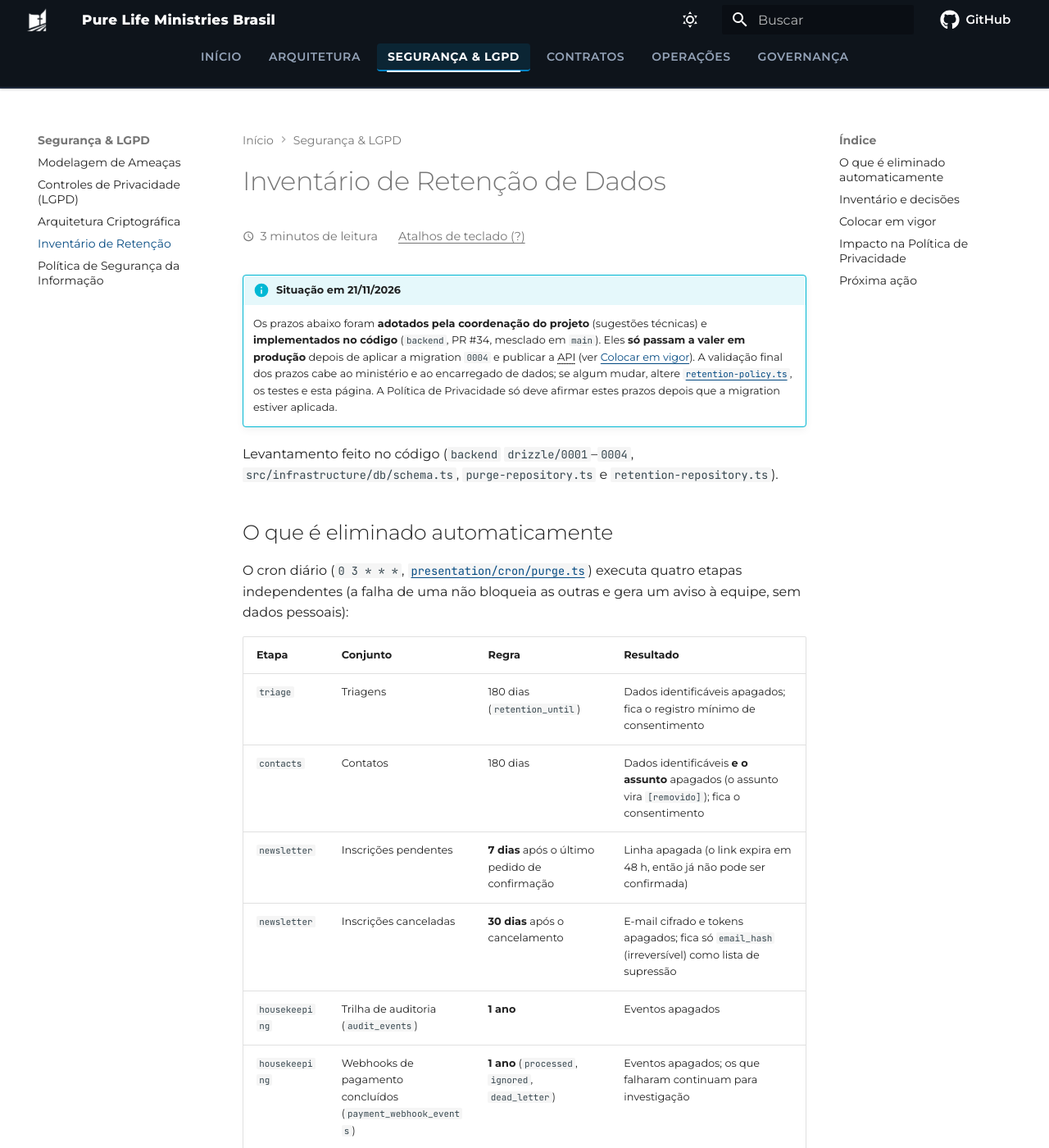
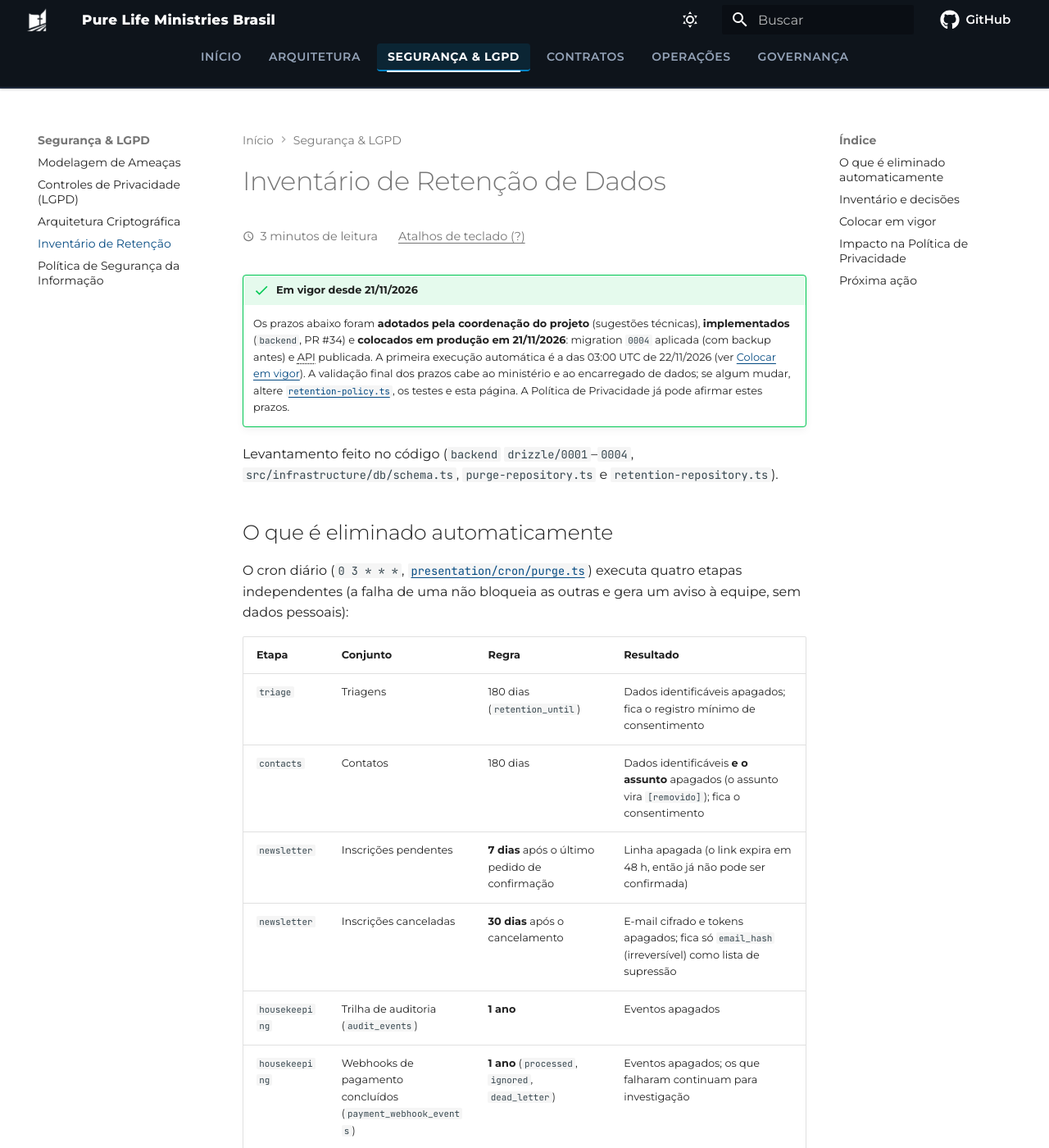
Before and after one commit to purelifeministriesbrasil/documentation, an MkDocs documentation site: the page built from docs/security/data-retention.md, in a window 1280 px wide and 1400 px high. Shown: the whole window at 82% size. Built offline with MkDocs 1.6.1 and Material for MkDocs 9.7.7, drawn with Linux system fonts in a browser that asks for light colours; comment, search, counter and statistics services are not loaded; some of the changed text lies outside the part shown.

Commit message:
docs(retencao): migration 0004 aplicada e retencao em vigor desde 21/11/2026
Co-Authored-By: Claude Sonnet 5.5 <noreply@anthropic.com>

```diff
--- a/docs/security/data-retention.md
+++ b/docs/security/data-retention.md
@@ -1,13 +1,12 @@
 # Inventário de Retenção de Dados
 
-!!! info "Situação em 21/11/2026"
-    Os prazos abaixo foram **adotados pela coordenação do projeto** (sugestões técnicas) e **implementados no
-    código** (`backend`, PR #34, mesclado em `main`). Eles **só passam a valer em produção** depois de aplicar a
-    migration `0004` e publicar a API (ver [Colocar em vigor](#colocar-em-vigor)). A validação final dos prazos
+!!! success "Em vigor desde 21/11/2026"
+    Os prazos abaixo foram **adotados pela coordenação do projeto** (sugestões técnicas), **implementados** (`backend`,
+    PR #34) e **colocados em produção em 21/11/2026**: migration `0004` aplicada (com backup antes) e API publicada.
+    A primeira execução automática é a das 03:00 UTC de 22/11/2026 (ver [Colocar em vigor](#colocar-em-vigor)). A validação final dos prazos
     cabe ao ministério e ao encarregado de dados; se algum mudar, altere
     [`retention-policy.ts`](https://github.com/purelifeministriesbrasil/backend/blob/main/src/application/retention-policy.ts),
-    os testes e esta página. A Política de Privacidade só deve afirmar estes prazos depois que a migration estiver
-    aplicada.
+    os testes e esta página. A Política de Privacidade já pode afirmar estes prazos.
 
 Levantamento feito no código (`backend` `drizzle/0001`–`0004`, `src/infrastructure/db/schema.ts`,
 `purge-repository.ts` e `retention-repository.ts`).
@@ -34,15 +33,15 @@ ter o e-mail guardado cifrado, como em uma inscrição nova.
 
 | ID | Conjunto | Dado pessoal | Decisão | Estado |
 |---|---|---|---|---|
-| R-RET-1 | `newsletter_subscriptions` | `email_cipher`, `email_hash`, hashes de token | Pendentes 7 dias; canceladas 30 dias, mantendo só o hash | Implementado; **vale após a migration `0004`** |
+| R-RET-1 | `newsletter_subscriptions` | `email_cipher`, `email_hash`, hashes de token | Pendentes 7 dias; canceladas 30 dias, mantendo só o hash | **Em vigor** (migration `0004` aplicada em 21/11/2026) |
 | R-RET-2 | `donation_intents.donor_email_cipher` | E-mail cifrado do doador | **Sem decisão**: só existe se o gateway de pagamento for ligado (`PUBLIC_ENABLE_PIX_GATEWAY=false` hoje); decidir com o contador antes de ligar | Não aplicável hoje |
-| R-RET-3 | `payment_webhook_events` | Não diretamente (sem payload) | 1 ano para eventos concluídos | Implementado; vale após a `0004` (índice) |
-| R-RET-4 | `audit_events` | `actor`, `reason` (texto livre), `ip_hash`, `metadata` | 1 ano | Implementado; vale após a `0004` (índice) |
+| R-RET-3 | `payment_webhook_events` | Não diretamente (sem payload) | 1 ano para eventos concluídos | **Em vigor** |
+| R-RET-4 | `audit_events` | `actor`, `reason` (texto livre), `ip_hash`, `metadata` | 1 ano | **Em vigor** |
 | R-RET-5 | `contact_submissions.subject` | Texto livre em claro (2–100 caracteres) | Apagar junto com o restante (valor neutro `[removido]`) | Implementado (não exige migration) |
 
 ## Colocar em vigor
 
-Ordem obrigatória (a API nova usa a coluna `purged_at`):
+Ordem seguida em produção (a API nova usa a coluna `purged_at`), registrada para futuras mudanças de prazo:
 
 1. **Backup** do banco (`./go-live-final.sh production backup`; exige as autorizações do operador).
 2. **Migration `0004`** (`./go-live-final.sh production migrate`): aditiva; relaxa `NOT NULL` do e-mail cifrado,
@@ -63,6 +62,5 @@ jurídicas), e a trava de placeholders impede a publicação enquanto houver lac
 
 ## Próxima ação
 
-1. Aplicar a `0004` e publicar a API (autorização do operador).
+1. Conferir, depois das 03:00 UTC de 22/11/2026, o evento `cron.purge_completed` com `failedSteps` vazio nos logs do Worker.
 2. Diretoria e encarregado validam os prazos e preenchem os campos da política.
-3. Atualizar esta página com a data em que a retenção entrou em vigor.
```
Also changed, not shown: docs/operations/backup-recovery.md (+1 -1 lines), docs/operations/go-live-checklist.md (+3 -2 lines).
